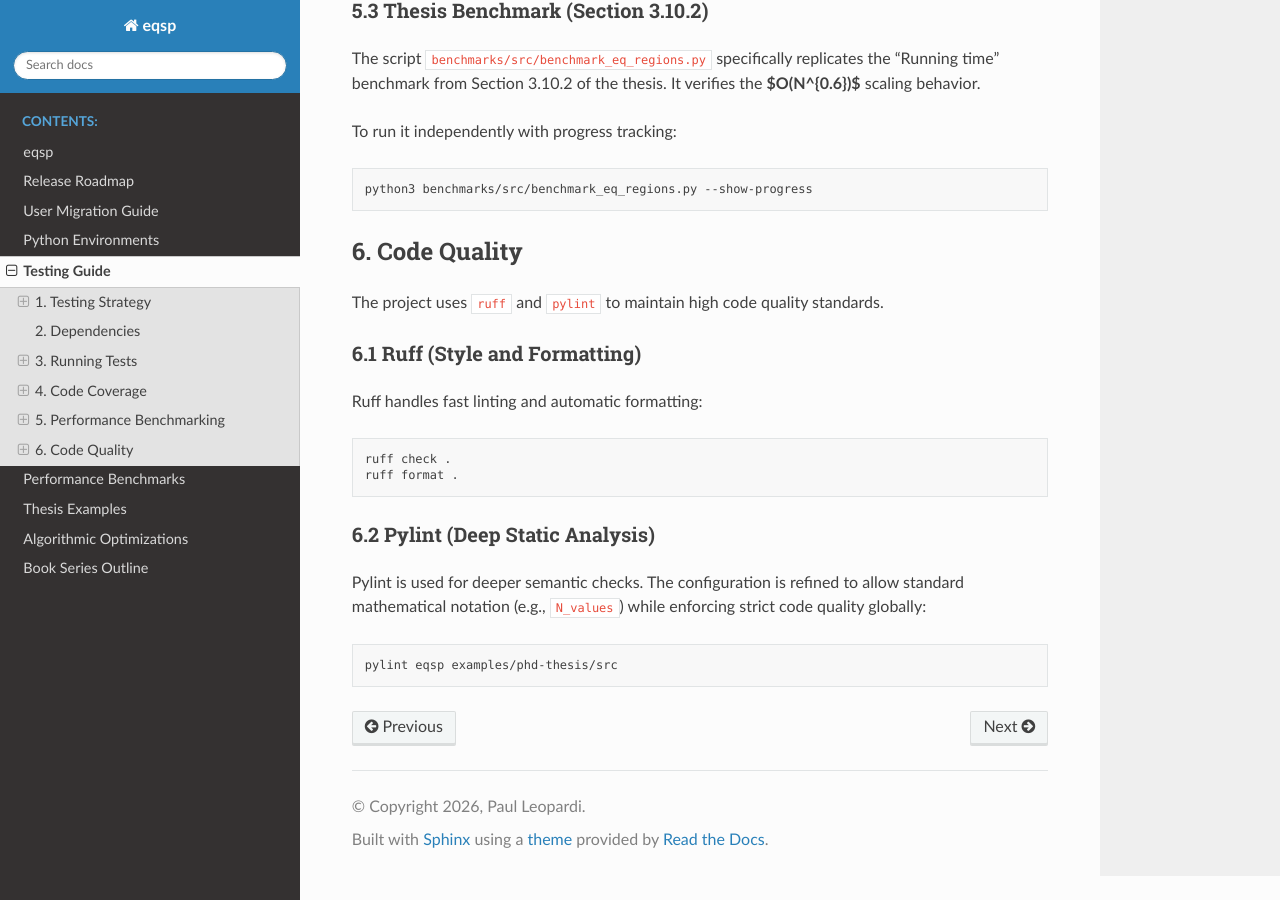
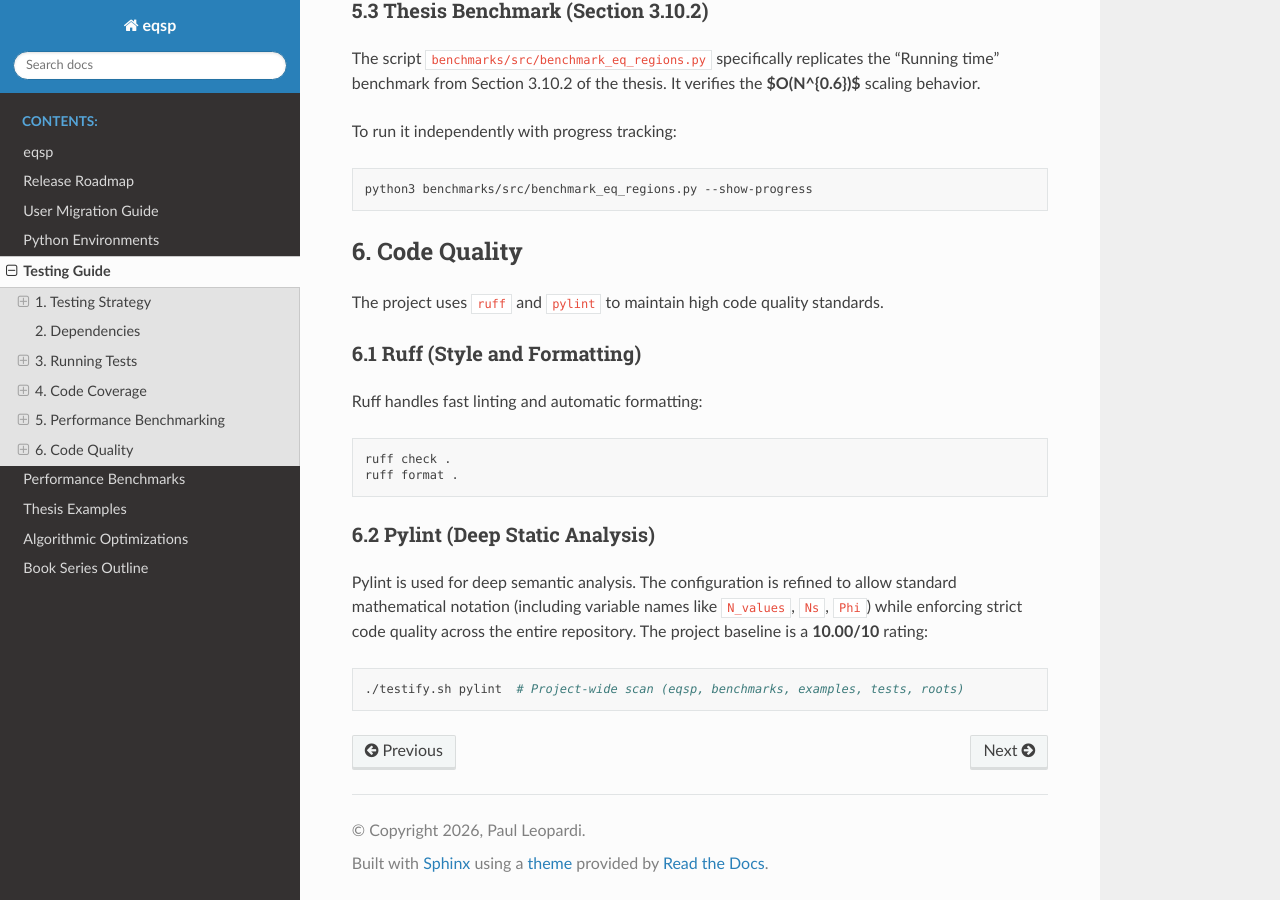
Before and after one commit to penguian/eqsp, a Sphinx documentation site: the page built from doc/testing_guide.md, in a window 1280 px wide and 900 px high, scrolled down 3326 px. Built offline with Sphinx 7.4.7 and the Read the Docs theme 3.1.0, drawn with Linux system fonts in a browser that asks for light colours.

Commit message:
Update the testing doc

````diff
--- a/doc/testing_guide.md
+++ b/doc/testing_guide.md
@@ -140,7 +140,7 @@ ruff format .
 ```
 
 ### 6.2 Pylint (Deep Static Analysis)
-Pylint is used for deeper semantic checks. The configuration is refined to allow standard mathematical notation (e.g., `N_values`) while enforcing strict code quality globally:
+Pylint is used for deep semantic analysis. The configuration is refined to allow standard mathematical notation (including variable names like `N_values`, `Ns`, `Phi`) while enforcing strict code quality across the entire repository. The project baseline is a **10.00/10** rating:
 ```bash
-pylint eqsp examples/phd-thesis/src
+./testify.sh pylint  # Project-wide scan (eqsp, benchmarks, examples, tests, roots)
 ```
````
